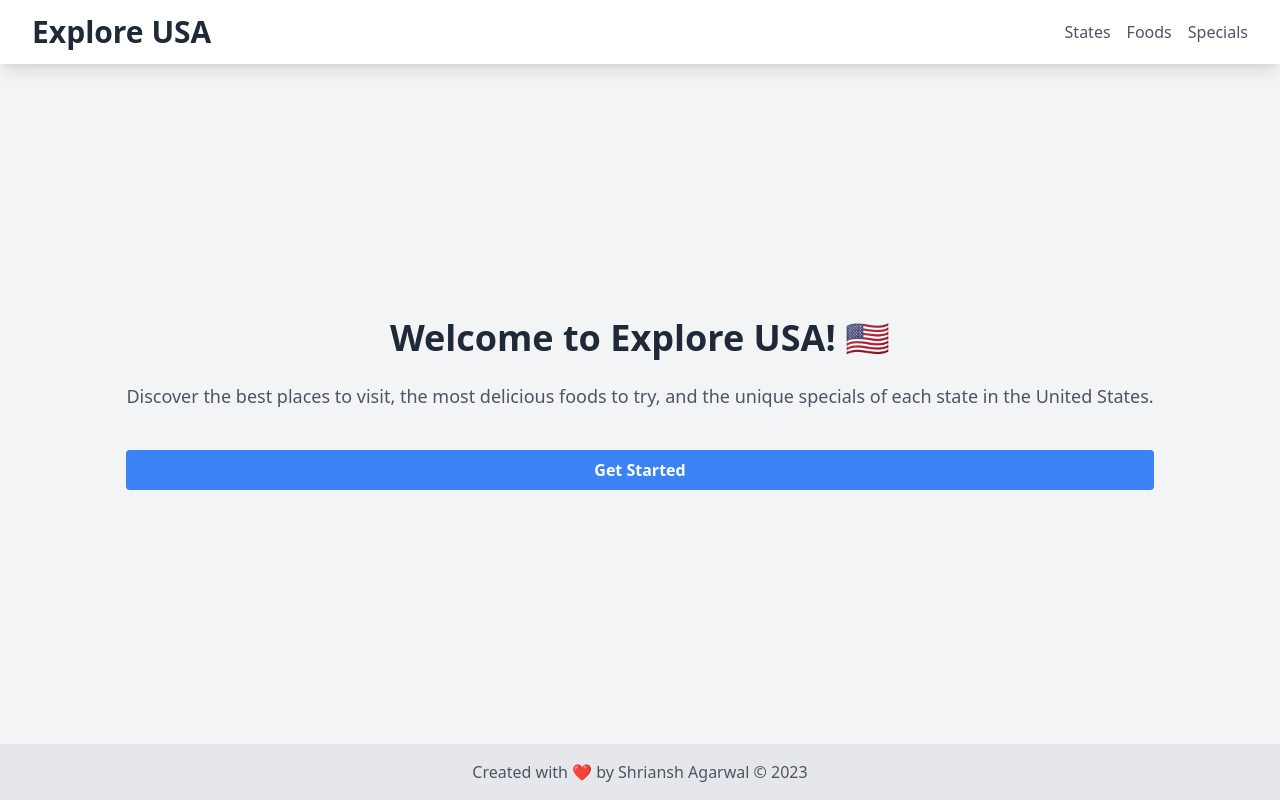
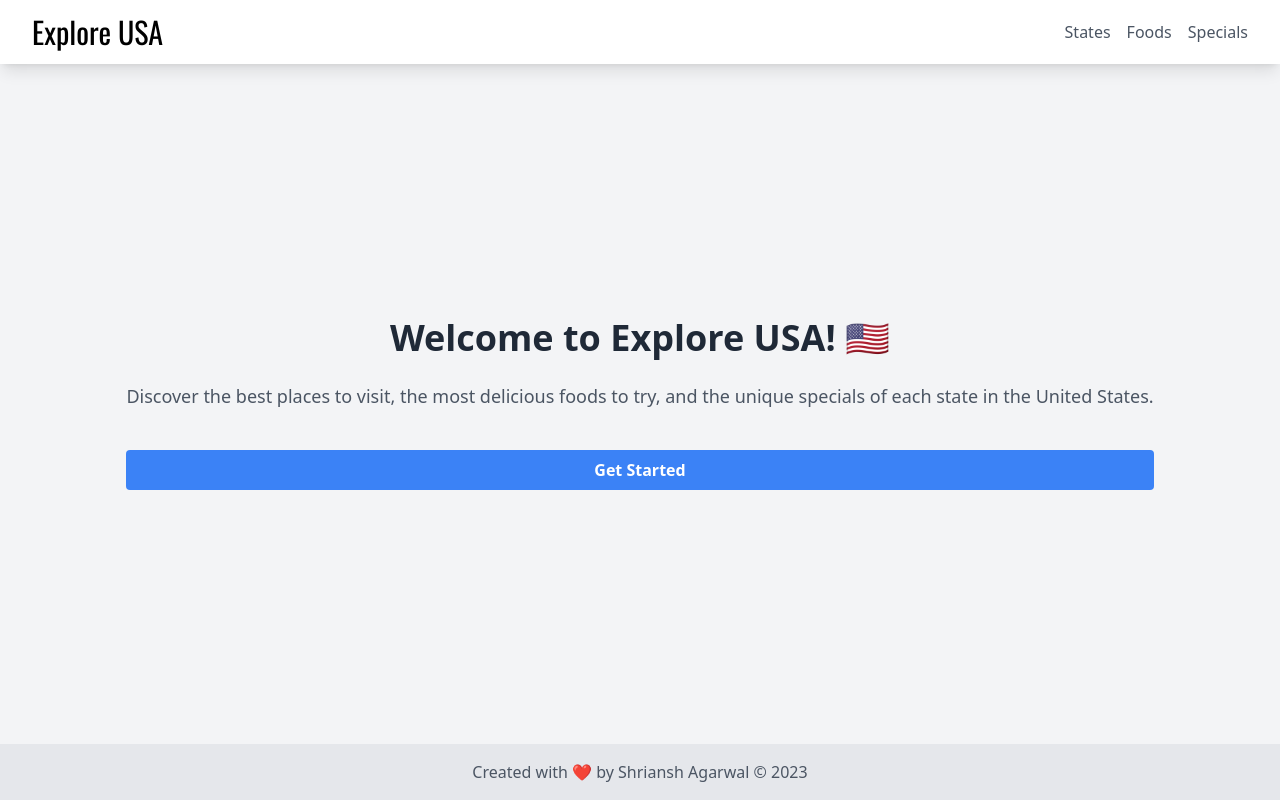
Before and after one commit to Shriansh2002/ExploreUSA, a Next.js app: page / in a window 1280 px wide. Built offline with nearby package versions, Linux system fonts and the light colour scheme.

Commit message:
Font in Header

```diff
--- a/src/components/Header.jsx
+++ b/src/components/Header.jsx
@@ -1,4 +1,10 @@
 import Link from 'next/link';
+import { Oswald } from 'next/font/google';
+
+const oswaldFont = Oswald({
+	weight: '400',
+	subsets: ['latin'],
+});
 
 const Header = () => {
 	return (
@@ -7,7 +13,9 @@ const Header = () => {
 				<div className="flex items-center justify-between h-16">
 					<div className="flex items-center">
 						<Link href="/">
-							<p className="font-bold text-3xl text-gray-800">
+							<p
+								className={`font-bold text-3xl ${oswaldFont.className}`}
+							>
 								Explore USA
 							</p>
 						</Link>
--- a/src/pages/index.js
+++ b/src/pages/index.js
@@ -10,7 +10,7 @@ export default function Home() {
   return (
     <>
       <Head>
-        <title>Create Next App</title>
+        <title>Explore USA</title>
         <meta name="description" content="Welcome to Explore USA! Discover the best places to visit, the most delicious foods to try, and the unique specials of each state in the United States." />
         <meta name="viewport" content="width=device-width, initial-scale=1" />
         <link rel="icon" href="/favicon.ico" />
--- a/src/pages/states.js
+++ b/src/pages/states.js
@@ -1,3 +1,7 @@
+// Next
+import Head from 'next/head';
+
+// Data
 import states from '@/data/statesData.json';
 
 // Components
@@ -6,6 +10,14 @@ import StateCard from '@/components/StateCard';
 
 export default function StatesPage() {
     return (
+        <>
+            <Head>
+                <title>STATES - Explore USA</title>
+                <meta name="description" content="Welcome to Explore USA! Discover the best places to visit, the most delicious foods to try, and the unique specials of each state in the United States." />
+                <meta name="viewport" content="width=device-width, initial-scale=1" />
+                <link rel="icon" href="/favicon.ico" />
+            </Head>
+
             <>
                 <Header />
                 <div className="max-w-7xl mx-auto px-4 sm:px-6 lg:px-8 py-10">
@@ -18,7 +30,7 @@ export default function StatesPage() {
                         ))}
                     </div>
                 </div>
-
+            </>
 
         </>
     );
```
Lines whose indentation alone changed are shown as unchanged.
